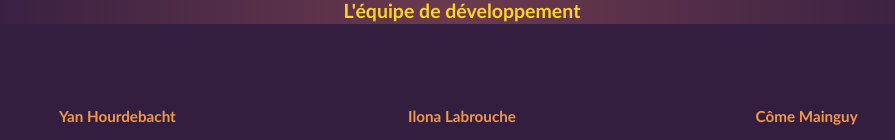
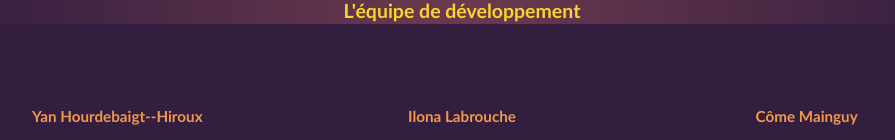
Before and after one commit to gbaalat/vote, a Python web app: template src/vote/team/templates/team.html in a window 1280 px wide. Shown: the part 135-275 px from the top of the page, without its empty margins (114-1009 px from the left). Run offline with Jinja, Linux system fonts and the light colour scheme; the template is opened without the code that fills it, so the values that code supplies are empty.

Commit message:
Yan est content pour son nom maintenant

```diff
--- a/src/vote/team/templates/team.html
+++ b/src/vote/team/templates/team.html
@@ -6,7 +6,7 @@
 
 
     <div class="equipe">
-        <div class="one"><h3>Yan Hourdebacht</h3>
+        <div class="one"><h3>Yan Hourdebaigt--Hiroux</h3>
             <img class= "team-member" source="src/vote/team/static/" alt="Image stylisé du membre de l'équipe">
             <h4>T°1 spé NSI</h4>
             <p>UX Designer</p>
```
